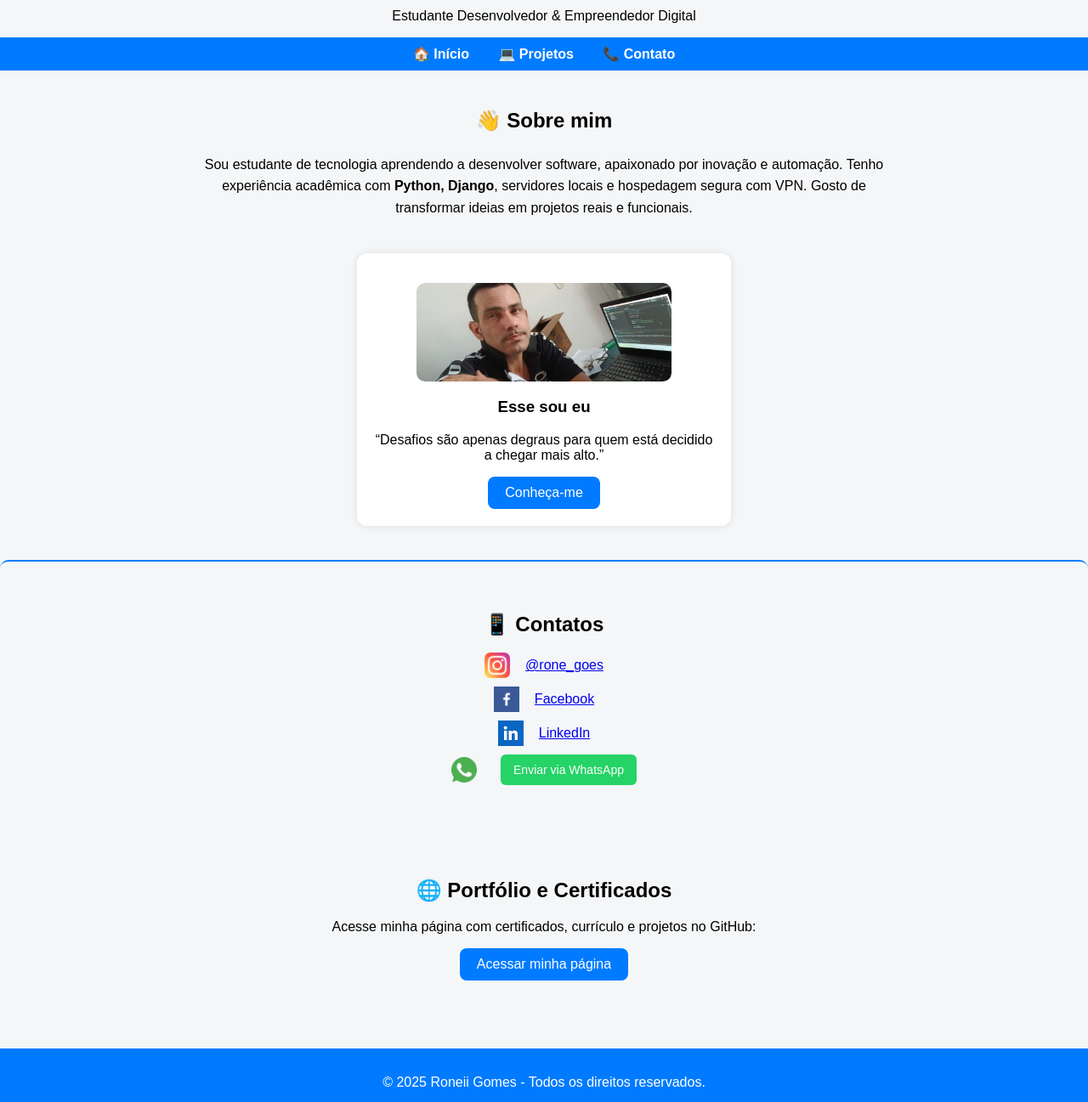
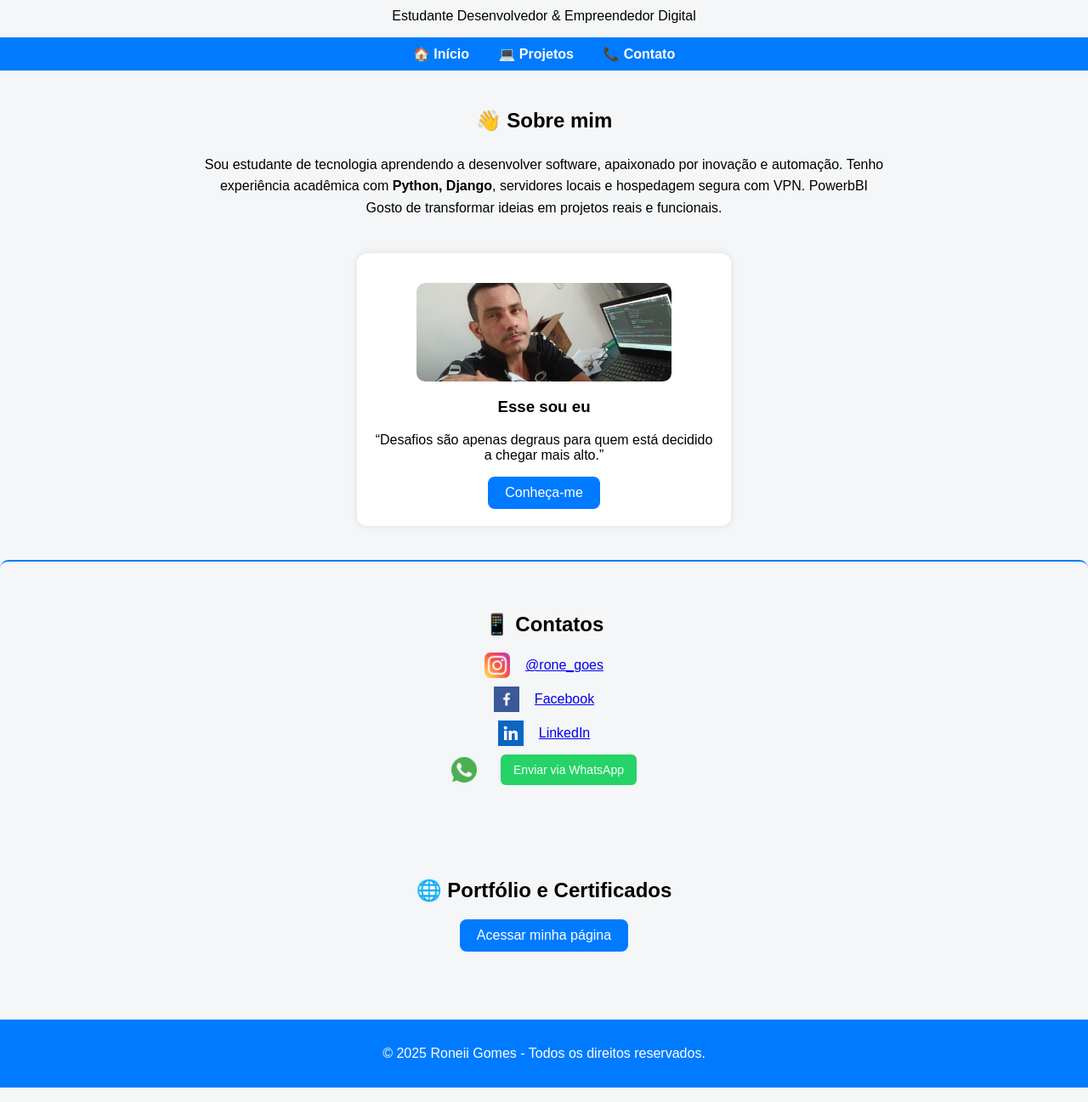
Before and after one commit to ronegoes/portifolio, a plain HTML site: page index.html in a window 1280 px wide. Shown: the part 196-1493 px from the top of the page at 85% size. Drawn offline with Linux system fonts and the light colour scheme.

Commit message:
Atualizações no portfólio

```diff
--- a/index.html
+++ b/index.html
@@ -25,7 +25,8 @@
     <p>
       Sou estudante de tecnologia aprendendo a desenvolver software, apaixonado por inovação e automação.
       Tenho experiência acadêmica com <b>Python, Django</b>, servidores locais e hospedagem segura com VPN.
-      Gosto de transformar ideias em projetos reais e funcionais.
+      PowerbBI
+	  Gosto de transformar ideias em projetos reais e funcionais.
     </p>
   </section>
 
@@ -78,8 +79,7 @@
   <!-- PORTFÓLIO -->
   <section class="portfolio">
     <h2>🌐 Portfólio e Certificados</h2>
-    <p>Acesse minha página com certificados, currículo e projetos no GitHub:</p>
-    <a class="btn" href="https://ronegoes.github.io/ronegoes/certificados.html" target="_blank">
+       <a class="btn" href="certificados.html" target="_blank">
       Acessar minha página
     </a>
   </section>
```
Also changed, not shown: portifolio3.html (+0 -4 lines).
